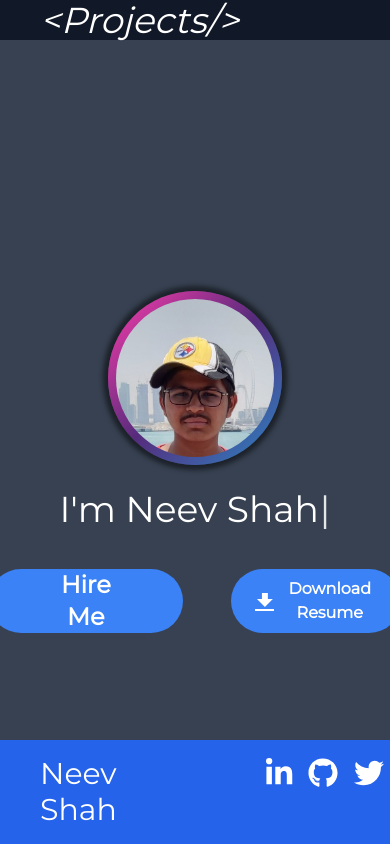
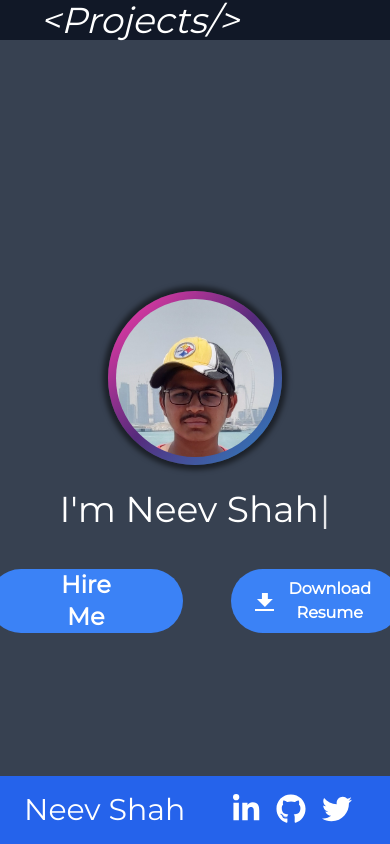
Before and after one commit to neevshah1273/neev3, a React (Create React App) app: page / in a window 390 px wide. Shown: the top 844 px of the page. Built offline with nearby package versions, Linux system fonts and the light colour scheme; no server answers.

Commit message:
Responsive

```diff
--- a/src/Components/Footer.js
+++ b/src/Components/Footer.js
@@ -10,12 +10,12 @@ const Footer = () => {
     return (
         <div className="flex text-white text-3xl pb-3 pt-3 bg-blue-600">
             <div className="flex-1">
-                <div className="ml-10">
+                <div className="ml-4 md:ml-10">
                 Neev Shah
                 </div>
 
             </div>
-            <div className="flex-1">
+            <div className="md:flex-1">
 
             </div>
             <div className="flex-1 space-x-4 text-center">
```
